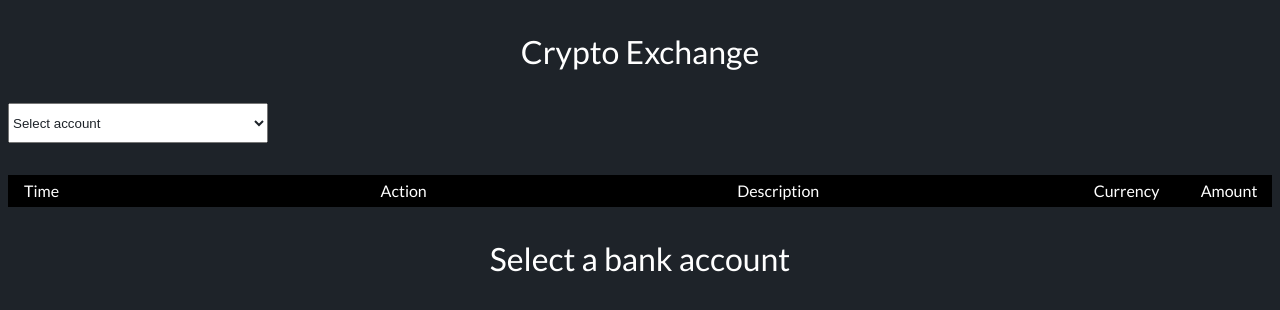
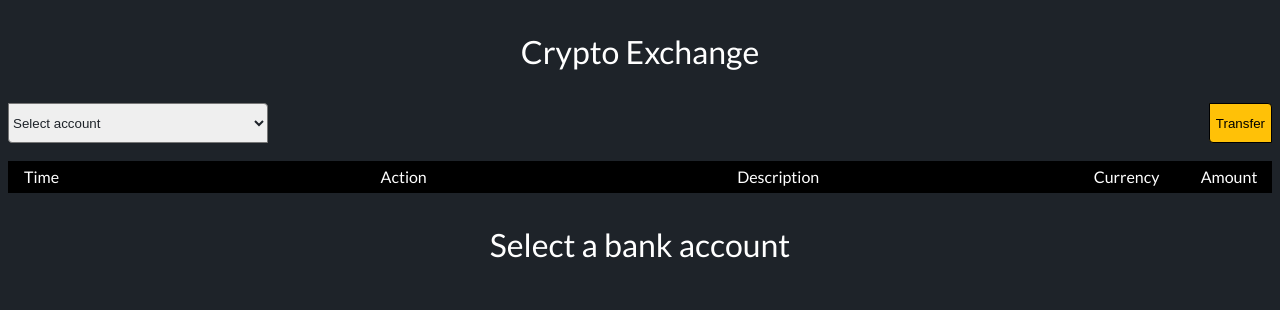
Before and after one commit to leonardovenoso/js-reactjs-crypto-exchange, a Next.js app: page / in a window 1280 px wide. Shown: the top 310 px of the page. Built offline with nearby package versions, Linux system fonts and the light colour scheme.

Commit message:
[UI] Added button atom and improvements

```diff
--- /dev/null
+++ b/pages/components/atoms/button.js
@@ -0,0 +1,15 @@
+import styled from 'styled-components';
+
+const Button = styled.button`
+  height: 3em;
+  cursor: pointer;
+  background: ${props => props.theme.colors.secondary};
+  border: 1px solid ${props => props.theme.colors.black};
+  border-radius: 0 0.3em;
+
+  &:hover {
+    font-weight: bold;
+  }
+`;
+
+export default Button;
--- a/pages/components/atoms/select.js
+++ b/pages/components/atoms/select.js
@@ -4,6 +4,8 @@ const Select = styled.select`
   height: 3em;
   color: ${props => props.theme.colors.darkgray};
   cursor: pointer;
+  border-radius: 0 0.3em;
+  outline: none;
 `;
 
 export default Select;
--- a/pages/components/atoms/table.js
+++ b/pages/components/atoms/table.js
@@ -22,15 +22,14 @@ export const Body = styled.div``;
 export const Row = styled(Table)`
   grid-template-columns: ${props => props.columns || 'inherit'};
   height: 2em;
+  font-size: 0.8em;
+`;
+
+export const RowWithBorderBottom = styled(Row)`
   border-bottom: 0.1px solid ${props => props.theme.colors.darkgray2};
-  font-size: 0.8em;
   div {
     transform: translateY(20%);
     padding-left: 1em;
-  }
-
-  div:nth-child(5) {
-    text-align: center;
   }
 
   div:nth-child(5) {
--- a/pages/index.jsx
+++ b/pages/index.jsx
@@ -5,7 +5,13 @@ import fetchBankAccounts, {
 import Container from './components/atoms/container';
 import Title from './components/atoms/title';
 import Select from './components/atoms/select';
-import Table, { Header, Body, Row } from './components/atoms/table';
+import Table, {
+  Header,
+  Body,
+  Row,
+  RowWithBorderBottom,
+} from './components/atoms/table';
+import Button from './components/atoms/button';
 
 export default function CryptoExchange() {
   const [bankAccounts, setBankAccounts] = useState([]);
@@ -41,6 +47,9 @@ export default function CryptoExchange() {
           <Title>Crypto Exchange</Title>
         </Container>
         <Container>
+          <Table>
+            <Row columns="1fr 1fr">
+              <Container margin="0">
                 <Select
                   defaultValue={{ label: 'Select account', value: 0 }}
                   data-cy="select-bank-account"
@@ -55,6 +64,12 @@ export default function CryptoExchange() {
                     >{`${account.bankName} - ${account.accountNumber} (${account.currency})`}</option>
                   ))}
                 </Select>
+              </Container>
+              <Container margin="0" align="right" marginRight="3em">
+                <Button type="button">Transfer</Button>
+              </Container>
+            </Row>
+          </Table>
           <Container>
             <Table>
               <Header
@@ -69,7 +84,7 @@ export default function CryptoExchange() {
               </Header>
               <Body data-cy="transactions-body">
                 {transactions.map(transaction => (
-                  <Row
+                  <RowWithBorderBottom
                     key={transaction.timestamp}
                     columns="1fr 1fr 1fr 0.3fr 0.2fr"
                   >
@@ -78,7 +93,7 @@ export default function CryptoExchange() {
                     <div>{transaction.description}</div>
                     <div>{transaction.currency}</div>
                     <div>{transaction.amount}</div>
-                  </Row>
+                  </RowWithBorderBottom>
                 ))}
                 {bankAccountsRef &&
                   bankAccountsRef.current &&
```
Lines whose indentation alone changed are shown as unchanged.
